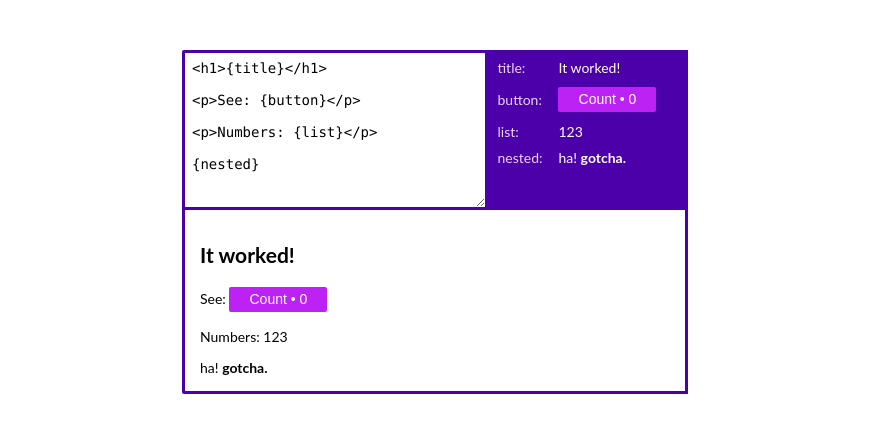
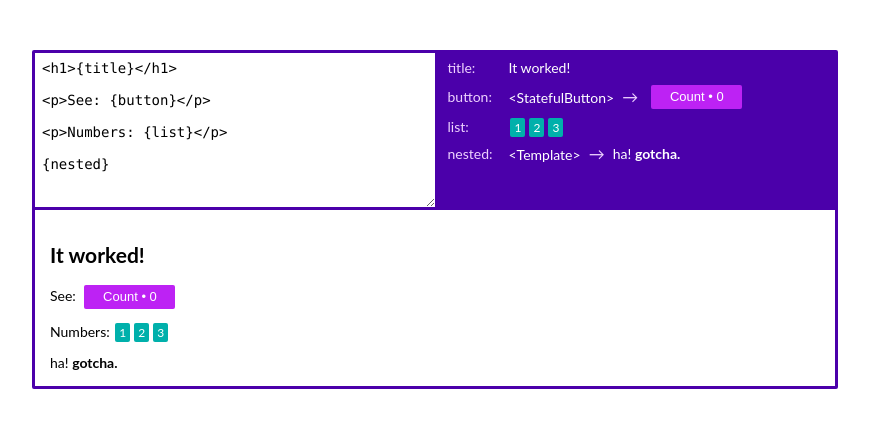
Before and after one commit to exogen/react-dynamic-html, a Next.js app: page / in a window 1280 px wide. Shown: the top 432 px of the page, without its empty margins (205-1074 px from the left). Built offline with nearby package versions, Linux system fonts and the light colour scheme.

Commit message:
Improve demo, reorder props for docs

```diff
--- a/pages/index.js
+++ b/pages/index.js
@@ -3,11 +3,11 @@ import styled from "styled-components";
 import Template from "../src";
 
 const EditorWrapper = styled.section`
-  width: 500px;
+  width: 800px;
   max-width: 100%;
   margin: 50px auto;
   border: 3px solid rgb(75, 0, 170);
-  border-radius: 2px 0 0 2px;
+  border-radius: 2px;
   font-family: Lato, sans-serif;
   font-size: 14px;
 `;
@@ -17,8 +17,17 @@ const Controls = styled.div`
   align-items: stretch;
 `;
 
+const Number = styled.span`
+  margin: 0 2px;
+  padding: 2px 4px;
+  border-radius: 2px;
+  font-size: 12px;
+  background: rgb(0, 176, 171);
+  color: white;
+`;
+
 const ValuesWrapper = styled.div`
-  flex: 0 0 200px;
+  flex: 0 1 400px;
   background: rgb(75, 0, 170);
   color: white;
 
@@ -41,16 +50,12 @@ const Button = styled.button`
   min-width: 7em;
   border: 0;
   border-radius: 2px;
-  margin: 2px 10px;
+  margin: 0 5px;
   padding: 5px 10px 6px 10px;
-  font-size: 14px;
+  font-size: 13px;
   line-height: 1;
   background: rgb(189, 34, 244);
   color: white;
-
-  &:first-child {
-    margin-left: 0;
-  }
 `;
 
 const Editor = styled.textarea`
@@ -64,20 +69,48 @@ const Editor = styled.textarea`
   font-family: Menlo, monospace;
 `;
 
+const Row = styled.div`
+  display: flex;
+  align-items: center;
+`;
+
+const Arrow = styled.span.attrs(props => ({
+  children: "\u00a0→\u00a0"
+}))`
+  margin: 0 0.25em;
+  font-size: 16px;
+  color: rgb(239, 210, 255);
+`;
+
 function ValueEditor({ values }) {
   const names = Object.keys(values);
   return (
     <ValuesWrapper>
       <table>
         <tbody>
-          {names.map(name => (
-            <tr key={name}>
-              <td>
-                <ValueName>{name}:</ValueName>
-              </td>
-              <td>{values[name]}</td>
-            </tr>
-          ))}
+          {names.map(name => {
+            let value = values[name];
+            const isElement = React.isValidElement(value);
+            if (isElement) {
+              value = (
+                <Row>
+                  <span>
+                    {`<${value.type.displayName || value.type.name}>`}
+                    <Arrow />
+                  </span>
+                  {value}
+                </Row>
+              );
+            }
+            return (
+              <tr key={name}>
+                <td>
+                  <ValueName>{name}:</ValueName>
+                </td>
+                <td>{value}</td>
+              </tr>
+            );
+          })}
         </tbody>
       </table>
     </ValuesWrapper>
@@ -115,7 +148,7 @@ class EditorDemo extends React.Component {
     values: {
       title: "It worked!",
       button: <StatefulButton>Count</StatefulButton>,
-      list: [1, 2, 3],
+      list: [1, 2, 3].map(number => <Number key={number}>{number}</Number>),
       nested: (
         <Template
           string="ha! {nested}"
```
Also changed, not shown: src/index.js (+14 -14 lines), 1 other file (tests, documents, lock files or other folders).
